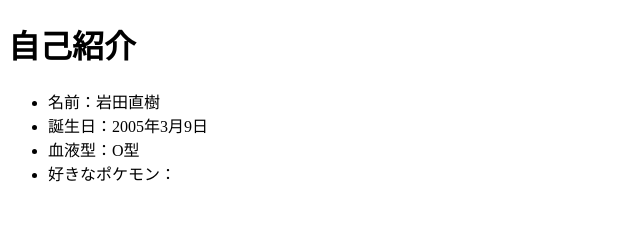
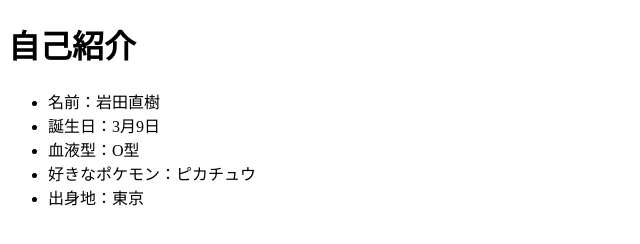
Before and after one commit to naoki-27/git-practice, a plain HTML site: page index.html in a window 1280 px wide. Shown: the whole page, without its empty margins (0-640 px from the left). Drawn offline with Linux system fonts and the light colour scheme.

Commit message:
自己紹介ページの出身地を追加

```diff
--- a/index.html
+++ b/index.html
@@ -14,9 +14,10 @@
     <!-- 箇条書き項目用のタグ -->
     <ul>
         <li>名前：岩田直樹</li>
-        <li>誕生日：2005年3月9日</li>
+        <li>誕生日：3月9日</li>
         <li>血液型：O型</li>
-        <li>好きなポケモン：</li>
+        <li>好きなポケモン：ピカチュウ</li>
+        <li>出身地：東京</li>
     </ul>
 
 </body>
```
